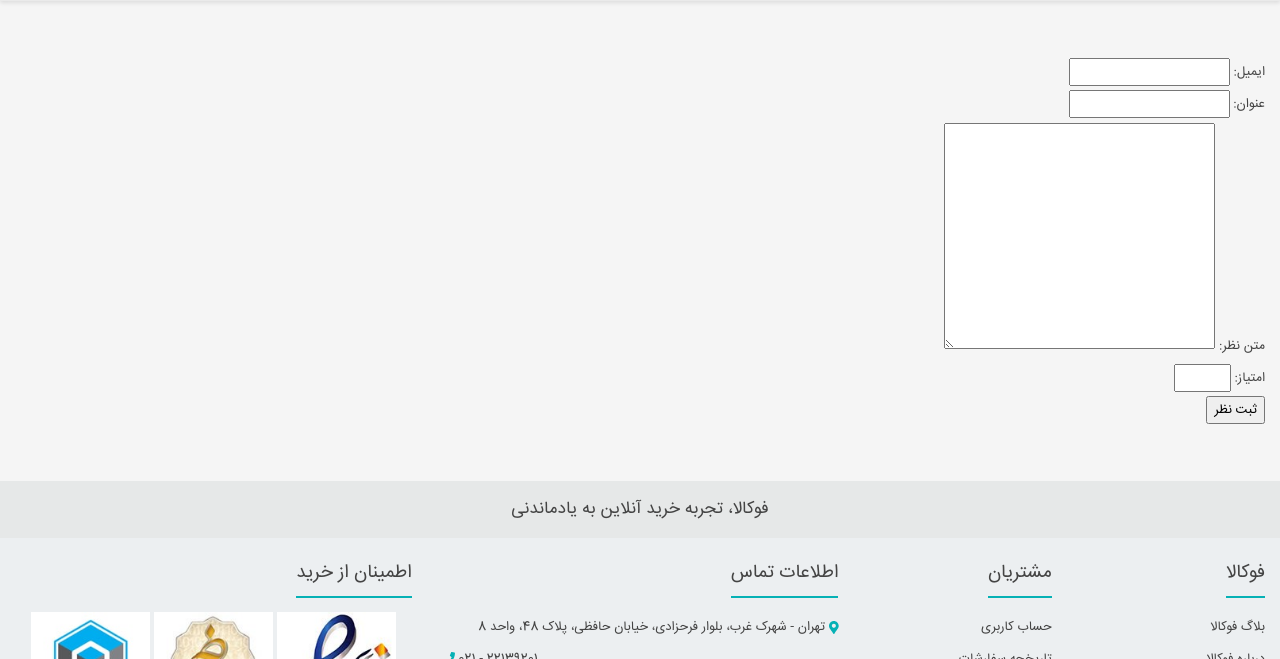
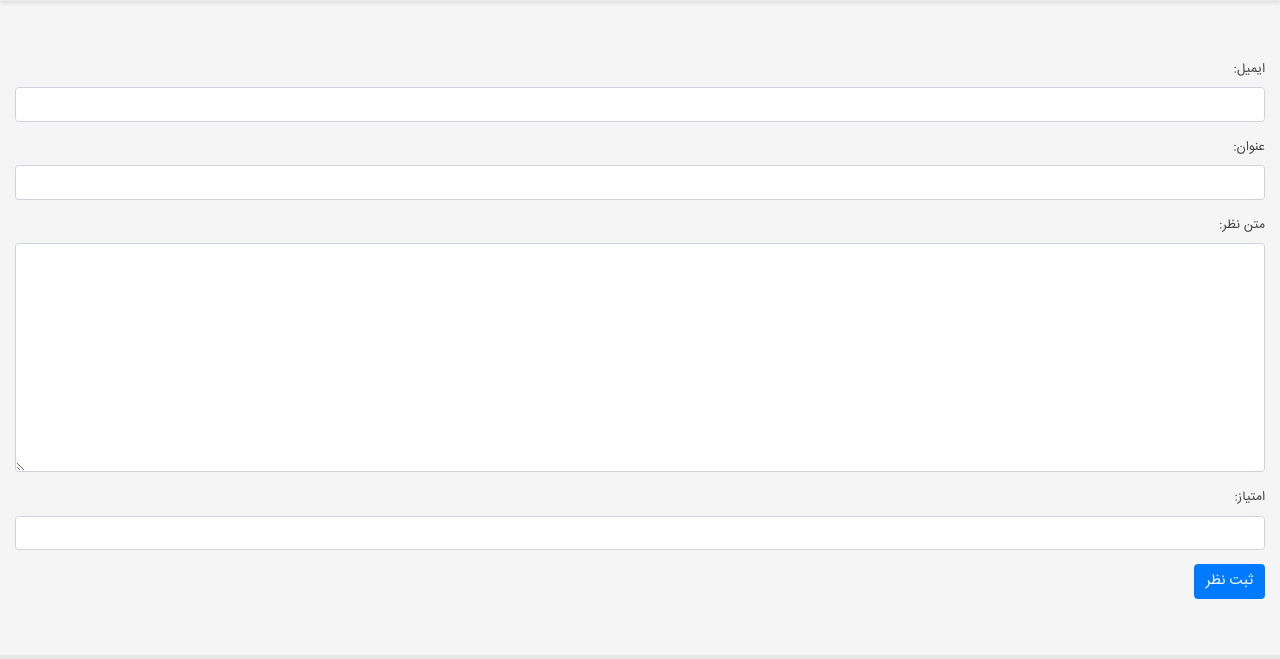
Before and after one commit to mohahmadi2001/digikala, a Django app: template products/templates/products/product-detail.html in a window 1280 px wide. Shown: the part 489-1148 px from the top of the page. Run offline with Django 4.2, Linux system fonts and the light colour scheme; the template is opened without the code that fills it: values that come from a table or form of the project are taken from there, others are empty; some libraries are stand-ins or nearby versions.

Commit message:
set bootstrap class to form

```diff
--- a/products/forms.py
+++ b/products/forms.py
@@ -3,10 +3,10 @@
 from django.core.exceptions import ValidationError
 
 class ProductCommentForm(forms.Form):
-    email = forms.EmailField(required=True,label="ایمیل")
-    title = forms.CharField(max_length=150, required=False,label="عنوان")
-    text = forms.CharField(widget=forms.Textarea,label="متن نظر")
-    rate = forms.IntegerField(max_value=5,min_value=1,label="امتیاز")
+    email = forms.EmailField(required=True,label="ایمیل",widget=forms.TextInput(attrs={"class":"form-control"}))
+    title = forms.CharField(max_length=150, required=False,label="عنوان",widget=forms.TextInput(attrs={"class":"form-control"}))
+    text = forms.CharField(widget=forms.Textarea(attrs={"class":"form-control"}),label="متن نظر")
+    rate = forms.IntegerField(max_value=5,min_value=1,label="امتیاز",widget=forms.TextInput(attrs={"class":"form-control"}))
     product_id = forms.IntegerField(widget=forms.HiddenInput())
 
     def clean_product_id(self):
--- a/products/templates/products/product-detail.html
+++ b/products/templates/products/product-detail.html
@@ -66,7 +66,7 @@
                     <div class='col-12'>
                         <form  method='post'>
                             {% include "components/forms.html" with form=comment_form %}
-                          <input type="submit" value="ثبت نظر">
+                          <input type="submit" value="ثبت نظر" class="btn btn-primary">
                         </form>
                     </div>
                     {% for comment in product.comment_set.all %}
--- a/products/views.py
+++ b/products/views.py
@@ -23,7 +23,7 @@
         p = get_object_or_404(Product,pk=pk)
         seller_prices = get_product_last_price(p.id)
         if request.method == "GET":
-            form = ProductCommentForm({"product_id":pk})
+            form = ProductCommentForm(initial={"product_id":pk})
         elif request.method == "POST":
             form = ProductCommentForm(request.POST)
             if form.is_valid():
--- a/templates/components/forms.html
+++ b/templates/components/forms.html
@@ -4,7 +4,7 @@
 {{ hidden }}
 {% endfor %}
 {% for field in form.visible_fields %}
-    <div class="fieldWrapper">
+    <div class="form-group">
         {{ field.errors }}
         {{ field.label_tag }} {{ field }}
     </div>
```
